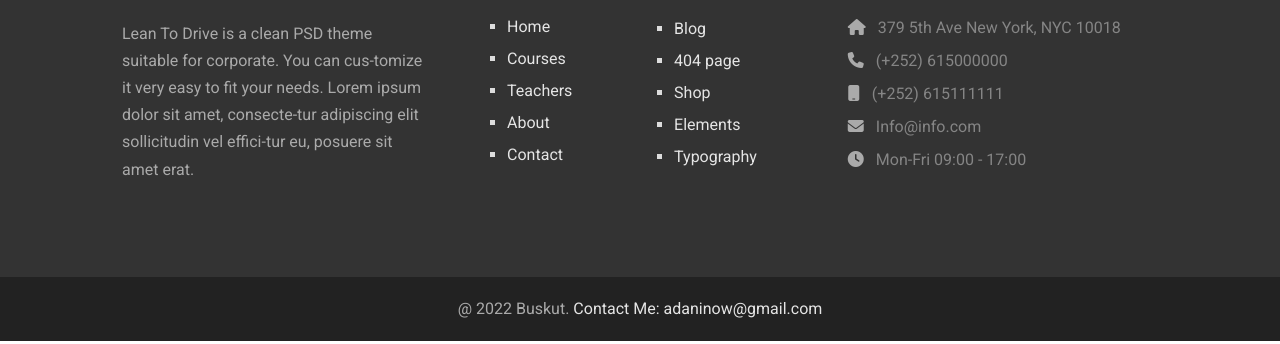
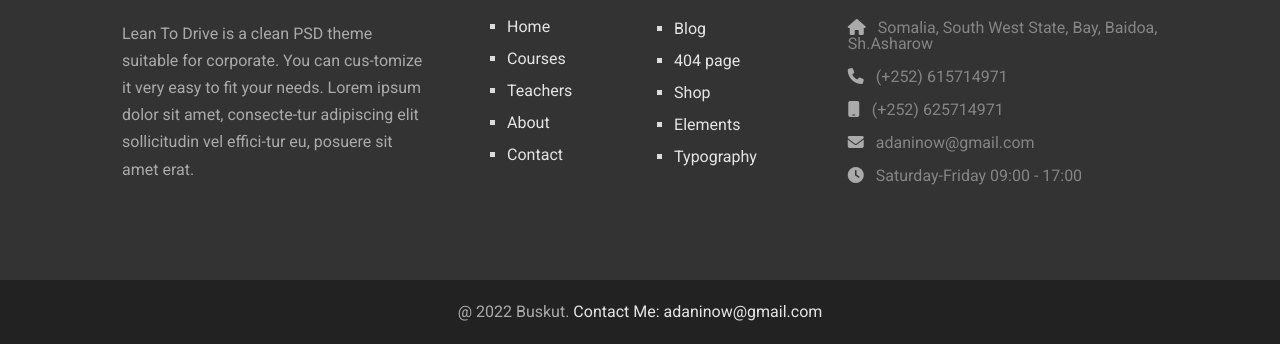
Before and after one commit to buksut11/Shcool-Project-Practice-HTML-CSS, a plain HTML site: page index.html in a window 1280 px wide. Shown: the part 5006-5350 px from the top of the page. Drawn offline with Linux system fonts and the light colour scheme.

Commit message:
Update index.html

```diff
--- a/index.html
+++ b/index.html
@@ -386,22 +386,22 @@
                 <ul class="footer__ul">
                    <li class="contact__list">
                     <i class="fa-solid fa-house"></i>
-                    379 5th Ave New York, NYC 10018
+                    Somalia, South West State, Bay, Baidoa, Sh.Asharow
                    </li>
                    <li class="contact__list">
                     <i class="fa-solid fa-phone"></i>
-                    (+252) 615000000
+                    (+252) 615714971
                    <li class="contact__list">
                    <i class="fa-solid fa-mobile"></i>
-                    (+252) 615111111
+                    (+252) 625714971
                    </li>
                    <li class="contact__list">
                     <i class="fa-solid fa-envelope"></i>
-                    Info@info.com
+                    adaninow@gmail.com
                    </li>
                    <li class="contact__list">
                     <i class="fa-solid fa-clock"></i>
-                    Mon-Fri 09:00 - 17:00
+                    Saturday-Friday 09:00 - 17:00
                    </li>
                 </ul>
             </div>
```
